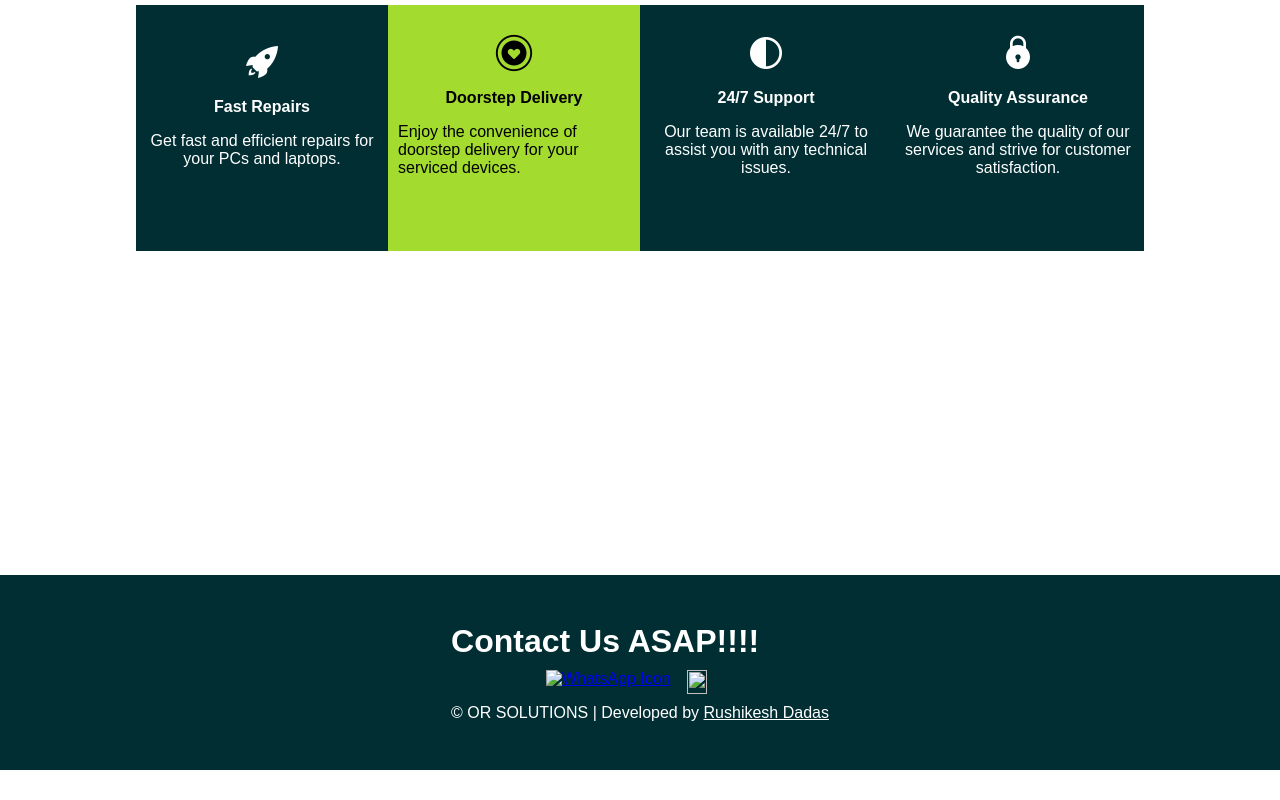
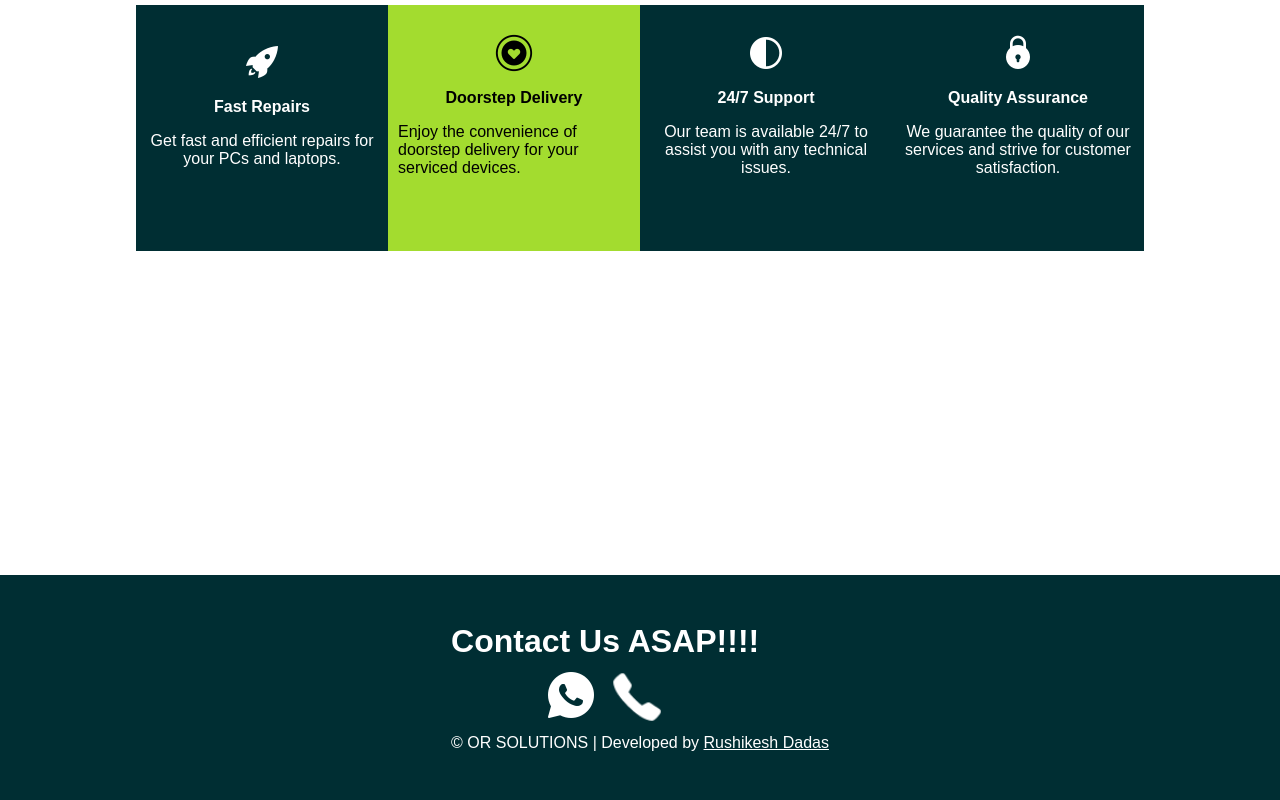
Before and after one commit to Rushikesh0107/GenNew-Tech, a plain HTML site: page index.html in a window 1280 px wide. Shown: the part 1665-2465 px from the top of the page. Before the commit the page ends 2435 px from the top, so only its background shows below. Drawn offline with Linux system fonts and the light colour scheme; the site is published under a folder, as on GitHub Pages, so addresses that start at the root find nothing.

Commit message:
final change

```diff
--- a/index.html
+++ b/index.html
@@ -168,13 +168,13 @@
                     <div class="clickables">
                         <div class="whatapp">
                             <a href="https://api.whatsapp.com/send?phone=8097018816" target="_blank" rel="noopener noreferrer">
-                                <img src="/assets/icons8-whatsapp-50.png" alt="WhatsApp Icon">
+                                <img src="./assets/icons8-whatsapp-50.png" alt="WhatsApp Icon">
                             </a>
                         </div>
 
                         <div class="call">
                             <a href="tel:+91 8097018816">
-                                <img src="/assets/icons8-phone-50.png" alt="">
+                                <img src="./assets/icons8-phone-50.png" alt="">
                             </a>
                         </div>
                     </div>
```
